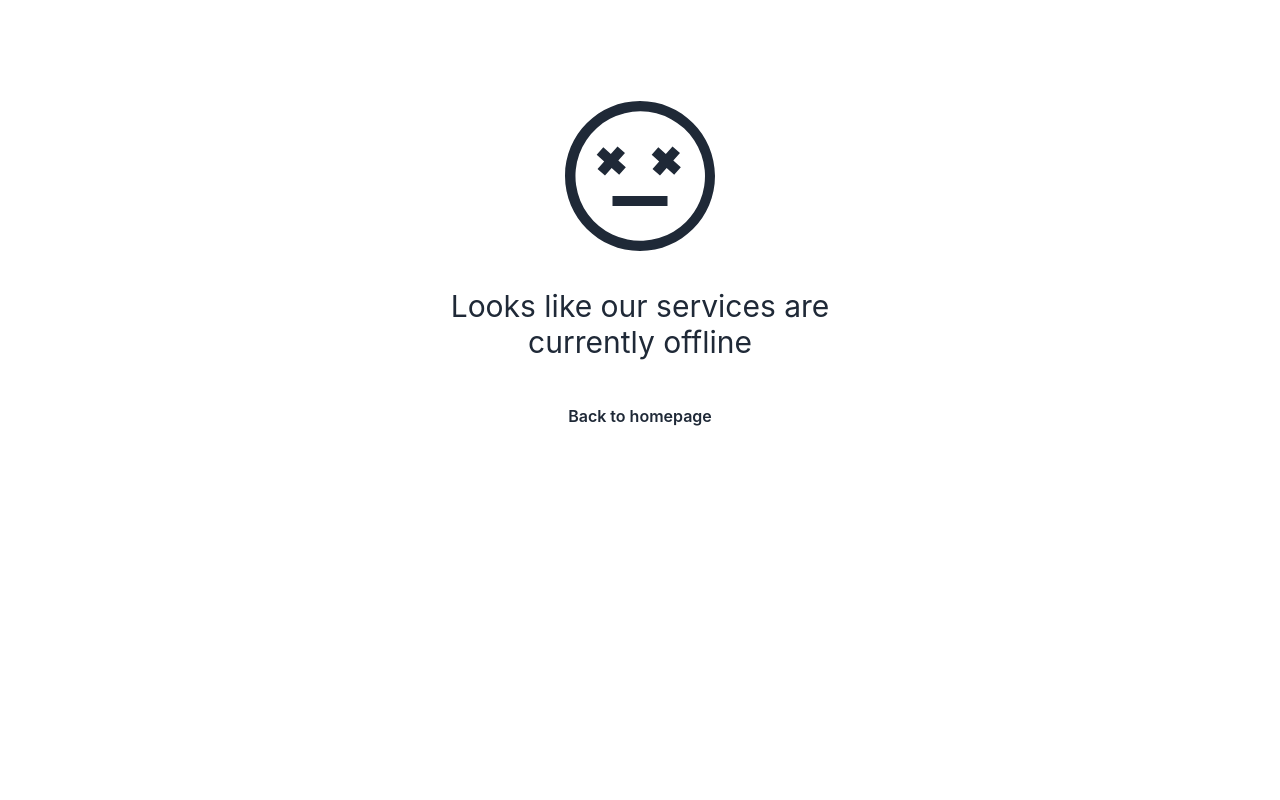
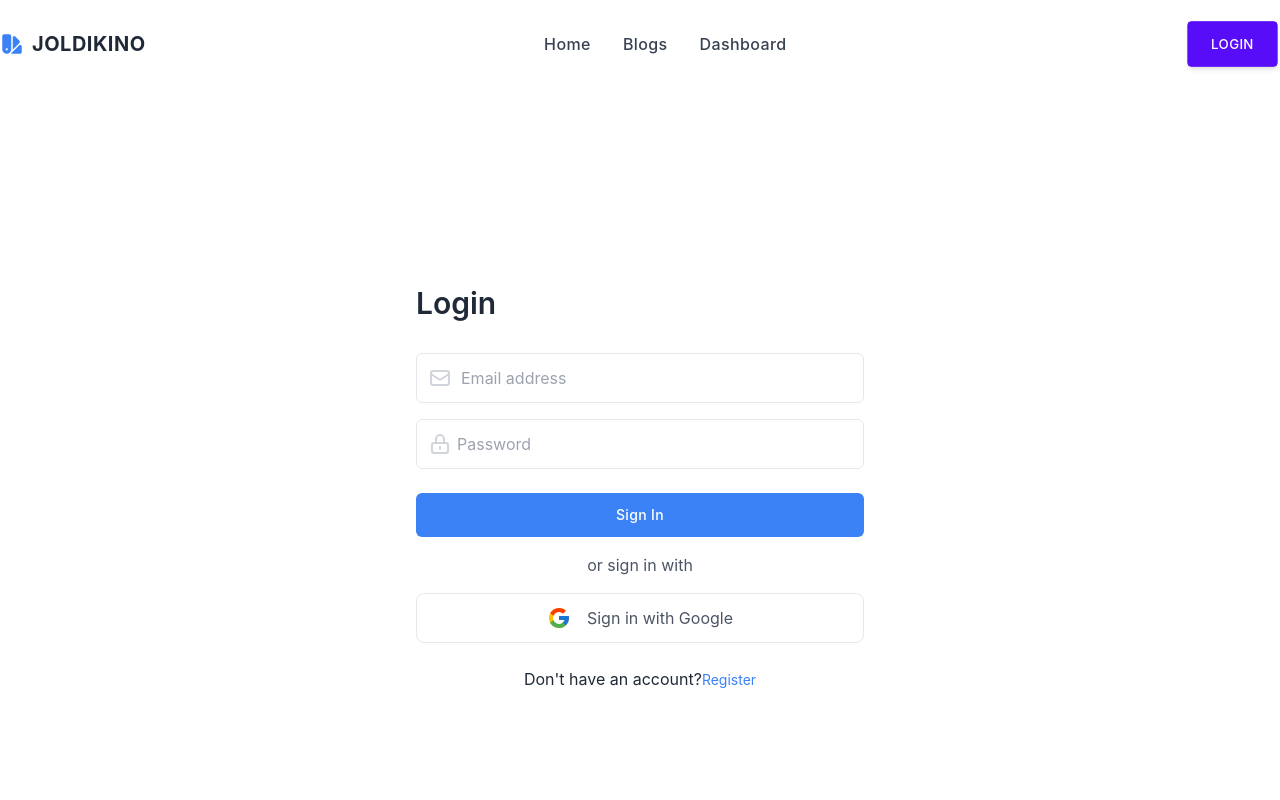
Before and after one commit to noyandey88/joldikino-used-products-resale-client, a React (Create React App) app: page /login in a window 1280 px wide. Shown: the top 800 px of the page. Built offline with nearby package versions, Linux system fonts and the light colour scheme; no server answers.

Commit message:
login register page added

```diff
--- /dev/null
+++ b/src/Pages/Login/Login.js
@@ -0,0 +1,63 @@
+import React from 'react';
+import { Link } from 'react-router-dom';
+
+const Login = () => {
+  return (
+    <>
+      <section className="bg-white dark:bg-gray-900">
+        <div className="container flex items-center justify-center min-h-screen px-6 mx-auto">
+          <form className="w-full max-w-md">
+            <h1 className="text-3xl font-semibold text-gray-800 capitalize dark:text-white">Login</h1>
+
+            <div className="relative flex items-center mt-8">
+              <span className="absolute">
+                <svg xmlns="http://www.w3.org/2000/svg" className="w-6 h-6 mx-3 text-gray-300 dark:text-gray-500" fill="none" viewBox="0 0 24 24" stroke="currentColor" stroke-width="2">
+                  <path stroke-linecap="round" stroke-linejoin="round" d="M3 8l7.89 5.26a2 2 0 002.22 0L21 8M5 19h14a2 2 0 002-2V7a2 2 0 00-2-2H5a2 2 0 00-2 2v10a2 2 0 002 2z" />
+                </svg>
+              </span>
+              <input type="email" className="block w-full py-3 text-gray-700 bg-white border rounded-md px-11 dark:bg-gray-900 dark:text-gray-300 dark:border-gray-600 focus:border-blue-400 dark:focus:border-blue-300 focus:ring-blue-300 focus:outline-none focus:ring focus:ring-opacity-40" placeholder="Email address" />
+            </div>
+
+            <div className="relative flex items-center mt-4">
+              <span className="absolute">
+                <svg xmlns="http://www.w3.org/2000/svg" className="w-6 h-6 mx-3 text-gray-300 dark:text-gray-500" fill="none" viewBox="0 0 24 24" stroke="currentColor" stroke-width="2">
+                  <path stroke-linecap="round" stroke-linejoin="round" d="M12 15v2m-6 4h12a2 2 0 002-2v-6a2 2 0 00-2-2H6a2 2 0 00-2 2v6a2 2 0 002 2zm10-10V7a4 4 0 00-8 0v4h8z" />
+                </svg>
+              </span>
+
+              <input type="password" className="block w-full px-10 py-3 text-gray-700 bg-white border rounded-md dark:bg-gray-900 dark:text-gray-300 dark:border-gray-600 focus:border-blue-400 dark:focus:border-blue-300 focus:ring-blue-300 focus:outline-none focus:ring focus:ring-opacity-40" placeholder="Password" />
+            </div>
+
+            <div className="mt-6">
+              <button className="w-full px-6 py-3 text-sm font-medium tracking-wide text-white capitalize transition-colors duration-300 transform bg-blue-500 rounded-md hover:bg-blue-400 focus:outline-none focus:ring focus:ring-blue-300 focus:ring-opacity-50">
+                Sign in
+              </button>
+
+              <p className="mt-4 text-center text-gray-600 dark:text-gray-400">or sign in with</p>
+
+              <Link to="/" className="flex items-center justify-center px-6 py-3 mt-4 text-gray-600 transition-colors duration-300 transform border rounded-lg dark:border-gray-700 dark:text-gray-200 hover:bg-gray-50 dark:hover:bg-gray-600">
+                <svg className="w-6 h-6 mx-2" viewBox="0 0 40 40">
+                  <path d="M36.3425 16.7358H35V16.6667H20V23.3333H29.4192C28.045 27.2142 24.3525 30 20 30C14.4775 30 10 25.5225 10 20C10 14.4775 14.4775 9.99999 20 9.99999C22.5492 9.99999 24.8683 10.9617 26.6342 12.5325L31.3483 7.81833C28.3717 5.04416 24.39 3.33333 20 3.33333C10.7958 3.33333 3.33335 10.7958 3.33335 20C3.33335 29.2042 10.7958 36.6667 20 36.6667C29.2042 36.6667 36.6667 29.2042 36.6667 20C36.6667 18.8825 36.5517 17.7917 36.3425 16.7358Z" fill="#FFC107" />
+                  <path d="M5.25497 12.2425L10.7308 16.2583C12.2125 12.59 15.8008 9.99999 20 9.99999C22.5491 9.99999 24.8683 10.9617 26.6341 12.5325L31.3483 7.81833C28.3716 5.04416 24.39 3.33333 20 3.33333C13.5983 3.33333 8.04663 6.94749 5.25497 12.2425Z" fill="#FF3D00" />
+                  <path d="M20 36.6667C24.305 36.6667 28.2167 35.0192 31.1742 32.34L26.0159 27.975C24.3425 29.2425 22.2625 30 20 30C15.665 30 11.9842 27.2359 10.5975 23.3784L5.16254 27.5659C7.92087 32.9634 13.5225 36.6667 20 36.6667Z" fill="#4CAF50" />
+                  <path d="M36.3425 16.7358H35V16.6667H20V23.3333H29.4192C28.7592 25.1975 27.56 26.805 26.0133 27.9758C26.0142 27.975 26.015 27.975 26.0158 27.9742L31.1742 32.3392C30.8092 32.6708 36.6667 28.3333 36.6667 20C36.6667 18.8825 36.5517 17.7917 36.3425 16.7358Z" fill="#1976D2" />
+                </svg>
+
+                <span className="mx-2">Sign in with Google</span>
+              </Link>
+
+              <div className="mt-6 text-center ">
+                <span>Don't have an account?</span>
+                <Link to="/register" className="text-sm text-blue-500 hover:underline dark:text-blue-400">
+                  Register
+                </Link>
+              </div>
+            </div>
+          </form>
+        </div>
+      </section>
+    </>
+  );
+};
+
+export default Login;
--- /dev/null
+++ b/src/Pages/Register/Register.js
@@ -0,0 +1,65 @@
+import React from 'react';
+import { useForm } from 'react-hook-form';
+import { Link } from 'react-router-dom';
+
+const Register = () => {
+  const { register, formState: { errors }, handleSubmit } = useForm();
+
+  return (
+    <>
+      <section className="bg-white dark:bg-gray-900">
+        <div className="container flex items-center justify-center min-h-screen px-6 mx-auto">
+          <form className="w-full max-w-md">
+            <h1 className="text-3xl font-semibold text-gray-800 capitalize dark:text-white">Register</h1>
+
+            <div className="relative flex items-center mt-8">
+              <span className="absolute">
+                <svg xmlns="http://www.w3.org/2000/svg" className="w-6 h-6 mx-3 text-gray-300 dark:text-gray-500" fill="none" viewBox="0 0 24 24" stroke="currentColor" stroke-width="2">
+                  <path stroke-linecap="round" stroke-linejoin="round" d="M3 8l7.89 5.26a2 2 0 002.22 0L21 8M5 19h14a2 2 0 002-2V7a2 2 0 00-2-2H5a2 2 0 00-2 2v10a2 2 0 002 2z" />
+                </svg>
+              </span>
+              <input type="email" className="block w-full py-3 text-gray-700 bg-white border rounded-md px-11 dark:bg-gray-900 dark:text-gray-300 dark:border-gray-600 focus:border-blue-400 dark:focus:border-blue-300 focus:ring-blue-300 focus:outline-none focus:ring focus:ring-opacity-40" placeholder="Email address" />
+            </div>
+
+            <div className="relative flex items-center mt-4">
+              <span className="absolute">
+                <svg xmlns="http://www.w3.org/2000/svg" className="w-6 h-6 mx-3 text-gray-300 dark:text-gray-500" fill="none" viewBox="0 0 24 24" stroke="currentColor" stroke-width="2">
+                  <path stroke-linecap="round" stroke-linejoin="round" d="M12 15v2m-6 4h12a2 2 0 002-2v-6a2 2 0 00-2-2H6a2 2 0 00-2 2v6a2 2 0 002 2zm10-10V7a4 4 0 00-8 0v4h8z" />
+                </svg>
+              </span>
+
+              <input type="password" className="block w-full px-10 py-3 text-gray-700 bg-white border rounded-md dark:bg-gray-900 dark:text-gray-300 dark:border-gray-600 focus:border-blue-400 dark:focus:border-blue-300 focus:ring-blue-300 focus:outline-none focus:ring focus:ring-opacity-40" placeholder="Password" />
+            </div>
+
+            <div className="mt-6">
+              <button className="w-full px-6 py-3 text-sm font-medium tracking-wide text-white capitalize transition-colors duration-300 transform bg-blue-500 rounded-md hover:bg-blue-400 focus:outline-none focus:ring focus:ring-blue-300 focus:ring-opacity-50">
+                Sign in
+              </button>
+
+              <p className="mt-4 text-center text-gray-600 dark:text-gray-400">or sign in with</p>
+
+              <Link to="/" className="flex items-center justify-center px-6 py-3 mt-4 text-gray-600 transition-colors duration-300 transform border rounded-lg dark:border-gray-700 dark:text-gray-200 hover:bg-gray-50 dark:hover:bg-gray-600">
+                <svg className="w-6 h-6 mx-2" viewBox="0 0 40 40">
+                  <path d="M36.3425 16.7358H35V16.6667H20V23.3333H29.4192C28.045 27.2142 24.3525 30 20 30C14.4775 30 10 25.5225 10 20C10 14.4775 14.4775 9.99999 20 9.99999C22.5492 9.99999 24.8683 10.9617 26.6342 12.5325L31.3483 7.81833C28.3717 5.04416 24.39 3.33333 20 3.33333C10.7958 3.33333 3.33335 10.7958 3.33335 20C3.33335 29.2042 10.7958 36.6667 20 36.6667C29.2042 36.6667 36.6667 29.2042 36.6667 20C36.6667 18.8825 36.5517 17.7917 36.3425 16.7358Z" fill="#FFC107" />
+                  <path d="M5.25497 12.2425L10.7308 16.2583C12.2125 12.59 15.8008 9.99999 20 9.99999C22.5491 9.99999 24.8683 10.9617 26.6341 12.5325L31.3483 7.81833C28.3716 5.04416 24.39 3.33333 20 3.33333C13.5983 3.33333 8.04663 6.94749 5.25497 12.2425Z" fill="#FF3D00" />
+                  <path d="M20 36.6667C24.305 36.6667 28.2167 35.0192 31.1742 32.34L26.0159 27.975C24.3425 29.2425 22.2625 30 20 30C15.665 30 11.9842 27.2359 10.5975 23.3784L5.16254 27.5659C7.92087 32.9634 13.5225 36.6667 20 36.6667Z" fill="#4CAF50" />
+                  <path d="M36.3425 16.7358H35V16.6667H20V23.3333H29.4192C28.7592 25.1975 27.56 26.805 26.0133 27.9758C26.0142 27.975 26.015 27.975 26.0158 27.9742L31.1742 32.3392C30.8092 32.6708 36.6667 28.3333 36.6667 20C36.6667 18.8825 36.5517 17.7917 36.3425 16.7358Z" fill="#1976D2" />
+                </svg>
+
+                <span className="mx-2">Sign in with Google</span>
+              </Link>
+
+              <div className="mt-6 text-center ">
+                <span>Already have an account?</span>
+                <Link to="/login" className="text-sm text-blue-500 hover:underline dark:text-blue-400">
+                  Login</Link>
+              </div>
+            </div>
+          </form>
+        </div>
+      </section>
+    </>
+  );
+};
+
+export default Register;
--- a/src/Pages/Shared/Navbar/Navbar.js
+++ b/src/Pages/Shared/Navbar/Navbar.js
@@ -56,13 +56,14 @@ const Navbar = () => {
         </ul>
         <ul className="flex items-center hidden space-x-8 lg:flex">
           <li>
-            <button
+            <Link
+              to="/login"
               className="inline-flex items-center justify-center h-12 px-6 font-medium tracking-wide text-white transition duration-200 rounded shadow-md bg-deep-purple-accent-400 hover:bg-deep-purple-accent-700 focus:shadow-outline focus:outline-none btn btn-primary"
               aria-label="Sign up"
               title="Sign up"
             >
               Login
-            </button>
+            </Link>
           </li>
         </ul>
         <div className="lg:hidden">
```
Also changed, not shown: src/Routes/Routes/Routes.js (+10 -0 lines).
